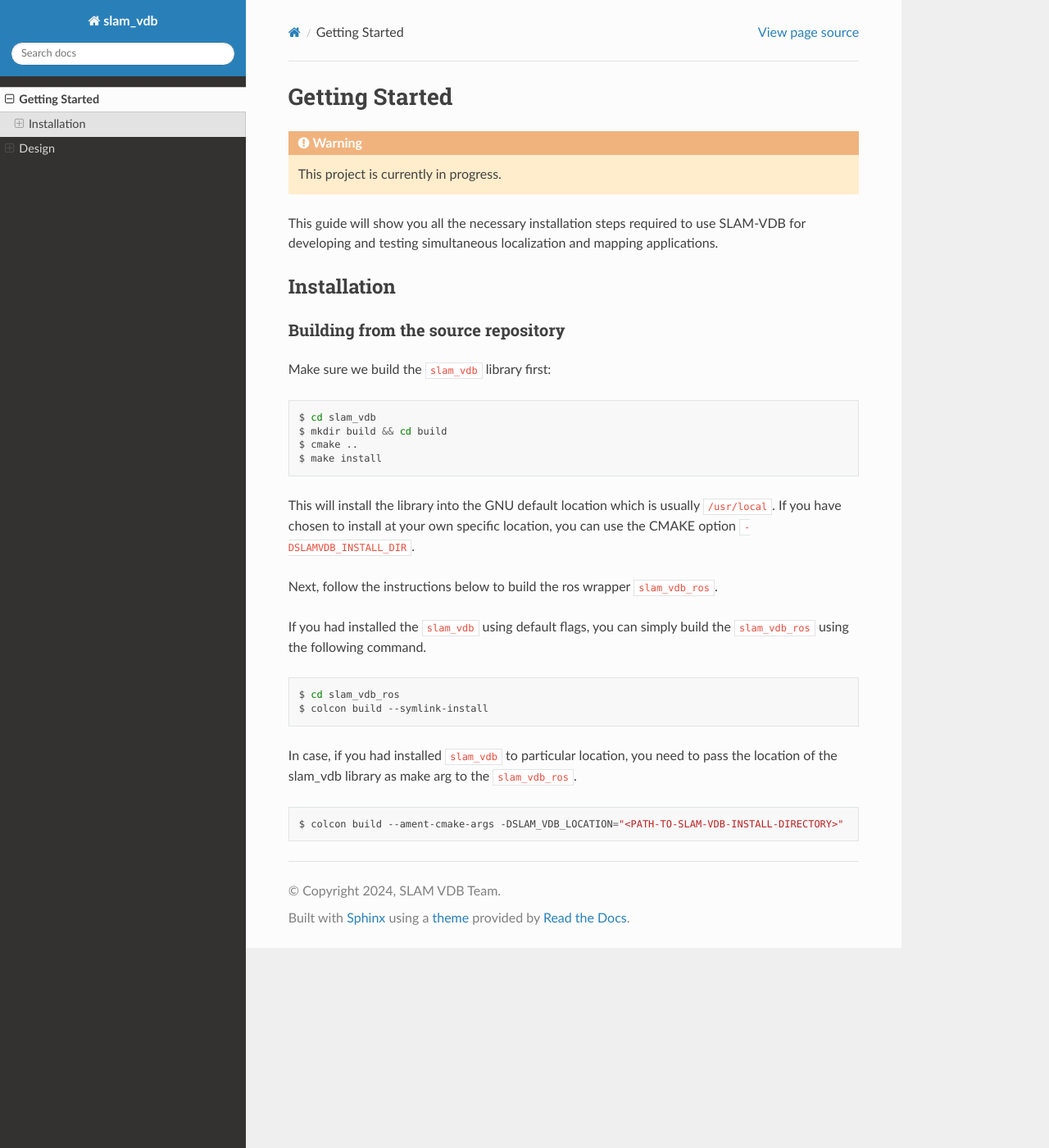
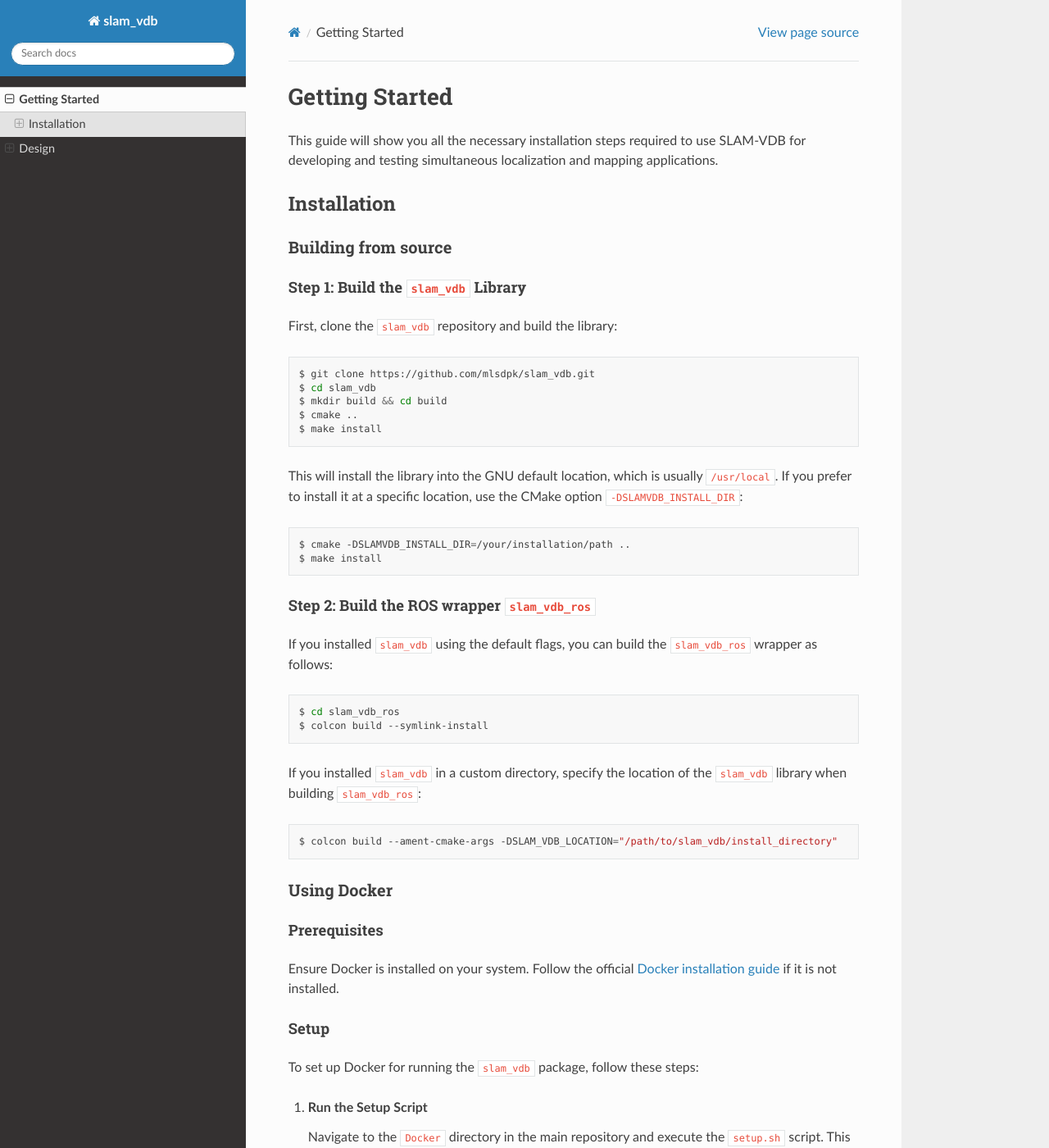
Before and after one commit to mlsdpk/slam_vdb, a Sphinx documentation site: the page built from docs/source/contents/getting_started/index.md, in a window 1280 px wide and 1400 px high. Shown: the whole window at 82% size. Built offline with Sphinx 7.4.7 and the Read the Docs theme 2.0.0, drawn with Linux system fonts in a browser that asks for light colours; some of the changed text lies outside the part shown.

Commit message:
feat: add installation instructions to doc site

````diff
--- a/docs/source/contents/getting_started/index.md
+++ b/docs/source/contents/getting_started/index.md
@@ -1,37 +1,90 @@
 # Getting Started
-
-```{warning}
-This project is currently in progress.
-```
 
 This guide will show you all the necessary installation steps required to use SLAM-VDB for developing and testing simultaneous localization and mapping applications.
 
 ## Installation
 
-### Building from the source repository
+### Building from source
 
-Make sure we build the `slam_vdb` library first:
+#### Step 1: Build the `slam_vdb` Library
 
-``` sh
+First, clone the `slam_vdb` repository and build the library:
+
+```sh
+$ git clone https://github.com/mlsdpk/slam_vdb.git
 $ cd slam_vdb
 $ mkdir build && cd build
 $ cmake ..
 $ make install
 ```
 
-This will install the library into the GNU default location which is usually `/usr/local`. If you have chosen to install at your own specific location, you can use the CMAKE option `-DSLAMVDB_INSTALL_DIR`.
+This will install the library into the GNU default location, which is usually `/usr/local`. If you prefer to install it at a specific location, use the CMake option `-DSLAMVDB_INSTALL_DIR`:
 
-Next, follow the instructions below to build the ros wrapper `slam_vdb_ros`.
+```sh
+$ cmake -DSLAMVDB_INSTALL_DIR=/your/installation/path ..
+$ make install
+```
 
-If you had installed the `slam_vdb` using default flags, you can simply build the `slam_vdb_ros` using the following command.
+#### Step 2: Build the ROS wrapper `slam_vdb_ros`
+
+If you installed `slam_vdb` using the default flags, you can build the `slam_vdb_ros` wrapper as follows:
 
 ```sh
 $ cd slam_vdb_ros
 $ colcon build --symlink-install
 ```
 
-In case, if you had installed `slam_vdb` to particular location, you need to pass the location of the slam_vdb library as make arg to the `slam_vdb_ros`.
+If you installed `slam_vdb` in a custom directory, specify the location of the `slam_vdb` library when building `slam_vdb_ros`:
 
 ```sh
-$ colcon build --ament-cmake-args -DSLAM_VDB_LOCATION="<PATH-TO-SLAM-VDB-INSTALL-DIRECTORY>"
+$ colcon build --ament-cmake-args -DSLAM_VDB_LOCATION="/path/to/slam_vdb/install_directory"
 ```
+
+### Using Docker
+
+#### Prerequisites
+Ensure Docker is installed on your system. Follow the official [Docker installation guide](https://docs.docker.com/engine/install/) if it is not installed.
+
+#### Setup
+
+To set up Docker for running the `slam_vdb` package, follow these steps:
+
+1. **Run the Setup Script**
+
+   Navigate to the `Docker` directory in the main repository and execute the `setup.sh` script. This script will create a `bash`/`zsh` function on your machine inside `bashrc`/`zshrc` that will allow you to compose a Docker image and run the containers.
+
+   ```sh
+   $ cd Docker
+   $ ./setup.sh
+   ```
+
+This is a one-time script. You don't need to run it every time you want to use Docker with `slam_vdb`.
+
+#### Build and Run
+
+Once the setup is complete, you can build and run the Docker image using the following steps:
+
+1. **Build the Docker Image**
+
+    Specify your Docker image name and the path to the source package:
+
+    ```sh
+    $ ros_dep YOUR_IMAGE_NAME /path/to/the/pkg
+    ```
+
+2. **Launch a New Terminal in Your Docker Container**
+
+    To open a new terminal in your running Docker container, use the following command:
+
+    ```sh
+    $ docker exec -it YOUR_CONTAINER_NAME /bin/bash
+    ```
+    Note: Your image name will also be your container name.
+
+3. **Visualize Your Docker Container**
+
+    Once the build is complete, your containers should be up and running. You can visualize your Docker container by navigating to `http://localhost:8080/vnc.html`. This visualization is made possible with the repository [ros2-docker-dev](https://github.com/adeeb10abbas/ros2-docker-dev).
+
+#### Customizing the Dockerfile
+
+The current `Dockerfile` is configured for `ros:foxy`. You can modify the `Dockerfile` according to your requirements. The `Docker` folder in the main repository contains the necessary files.
````
Also changed, not shown: 1 other file.
